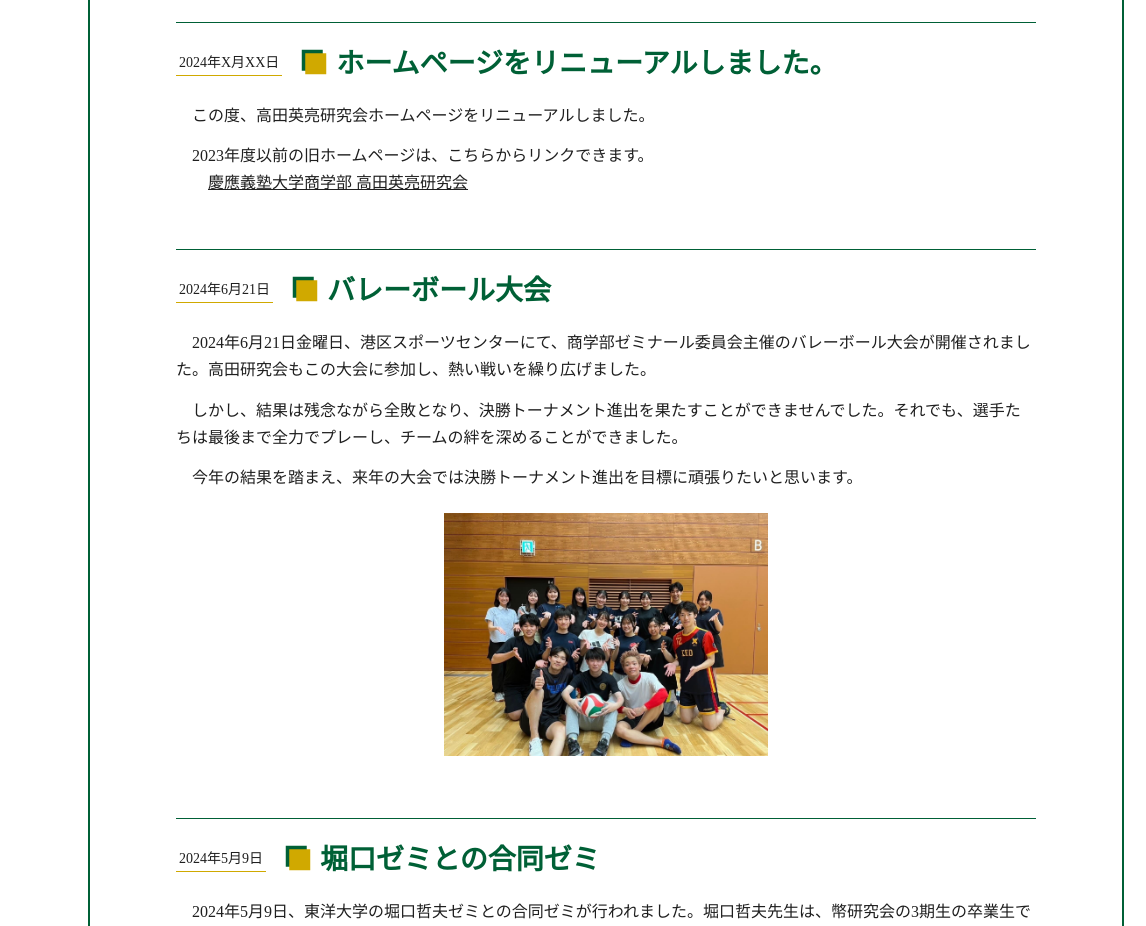
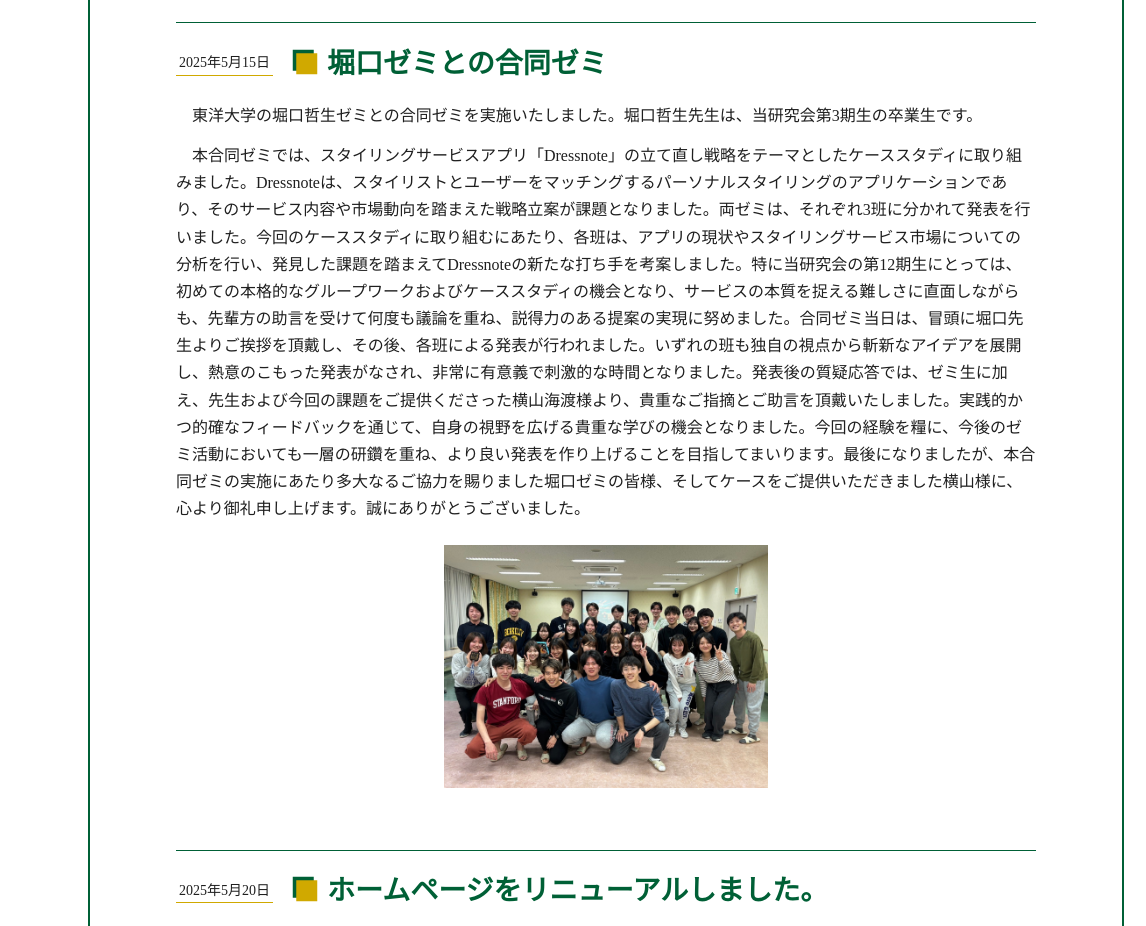
Before and after one commit to dohmaki/keiotakatazemi, a plain HTML site: page news.html in a window 1280 px wide. Shown: the part 344-1270 px from the top of the page, 134-1280 px from the left. Drawn offline with Linux system fonts and the light colour scheme.

Commit message:
Update news.html

```diff
--- a/news.html
+++ b/news.html
@@ -63,15 +63,25 @@
 
       <div class="content-inner">
         <p>　ゼミ内の学習にとどまらず、様々な方々と一緒にマーケティングに向き合うことを通して、幅広い知識を深める高田ゼミの日々のニュースをお届けします。</p>
-
         <article class="news-article">
           <section class="news-article-header">
-            <p class="news-article-date">2024年X月XX日</p>
+            <p class="news-article-date">2025年5月15日</p>
+            <h2>堀口ゼミとの合同ゼミ</h2>
+          </section>
+          <section class="news-article-text">
+            <p>　東洋大学の堀口哲生ゼミとの合同ゼミを実施いたしました。堀口哲生先生は、当研究会第3期生の卒業生です。</p>
+            <p>　本合同ゼミでは、スタイリングサービスアプリ「Dressnote」の立て直し戦略をテーマとしたケーススタディに取り組みました。Dressnoteは、スタイリストとユーザーをマッチングするパーソナルスタイリングのアプリケーションであり、そのサービス内容や市場動向を踏まえた戦略立案が課題となりました。両ゼミは、それぞれ3班に分かれて発表を行いました。今回のケーススタディに取り組むにあたり、各班は、アプリの現状やスタイリングサービス市場についての分析を行い、発見した課題を踏まえてDressnoteの新たな打ち手を考案しました。特に当研究会の第12期生にとっては、初めての本格的なグループワークおよびケーススタディの機会となり、サービスの本質を捉える難しさに直面しながらも、先輩方の助言を受けて何度も議論を重ね、説得力のある提案の実現に努めました。合同ゼミ当日は、冒頭に堀口先生よりご挨拶を頂戴し、その後、各班による発表が行われました。いずれの班も独自の視点から斬新なアイデアを展開し、熱意のこもった発表がなされ、非常に有意義で刺激的な時間となりました。発表後の質疑応答では、ゼミ生に加え、先生および今回の課題をご提供くださった横山海渡様より、貴重なご指摘とご助言を頂戴いたしました。実践的かつ的確なフィードバックを通じて、自身の視野を広げる貴重な学びの機会となりました。今回の経験を糧に、今後のゼミ活動においても一層の研鑽を重ね、より良い発表を作り上げることを目指してまいります。最後になりましたが、本合同ゼミの実施にあたり多大なるご協力を賜りました堀口ゼミの皆様、そしてケースをご提供いただきました横山様に、心より御礼申し上げます。誠にありがとうございました。</p>
+            <div class="news-article-img"><img src="image/20240420-shinkan.jpg" alt="懇親会での集合写真" /></div>
+          </section>
+        </article>
+        <article class="news-article">
+          <section class="news-article-header">
+            <p class="news-article-date">2025年5月20日</p>
             <h2>ホームページをリニューアルしました。</h2>
           </section>
           <section class="news-article-text">
             <p>　この度、高田英亮研究会ホームページをリニューアルしました。</p>
-            <p>　2023年度以前の旧ホームページは、こちらからリンクできます。<br />　　<a class="news-link" href="https://emtmmaki.wixsite.com/takataseminar" target="_blank">慶應義塾大学商学部 高田英亮研究会</a></p>
+            <p>　2024年度以前の旧ホームページは、こちらからリンクできます。<br />　　<a class="news-link" href="https://emtmmaki.wixsite.com/takataseminar" target="_blank">慶應義塾大学商学部 高田英亮研究会</a></p>
           </section>
         </article>
         <article class="news-article">
```
